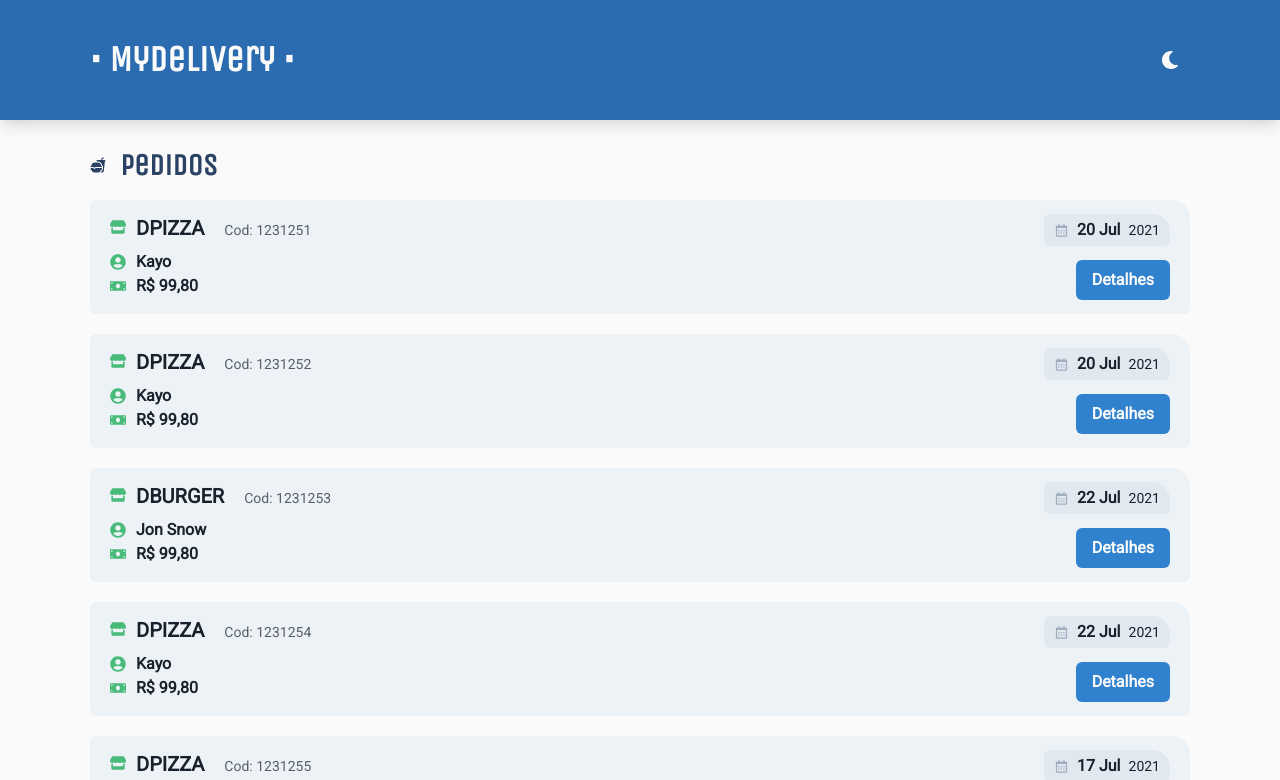
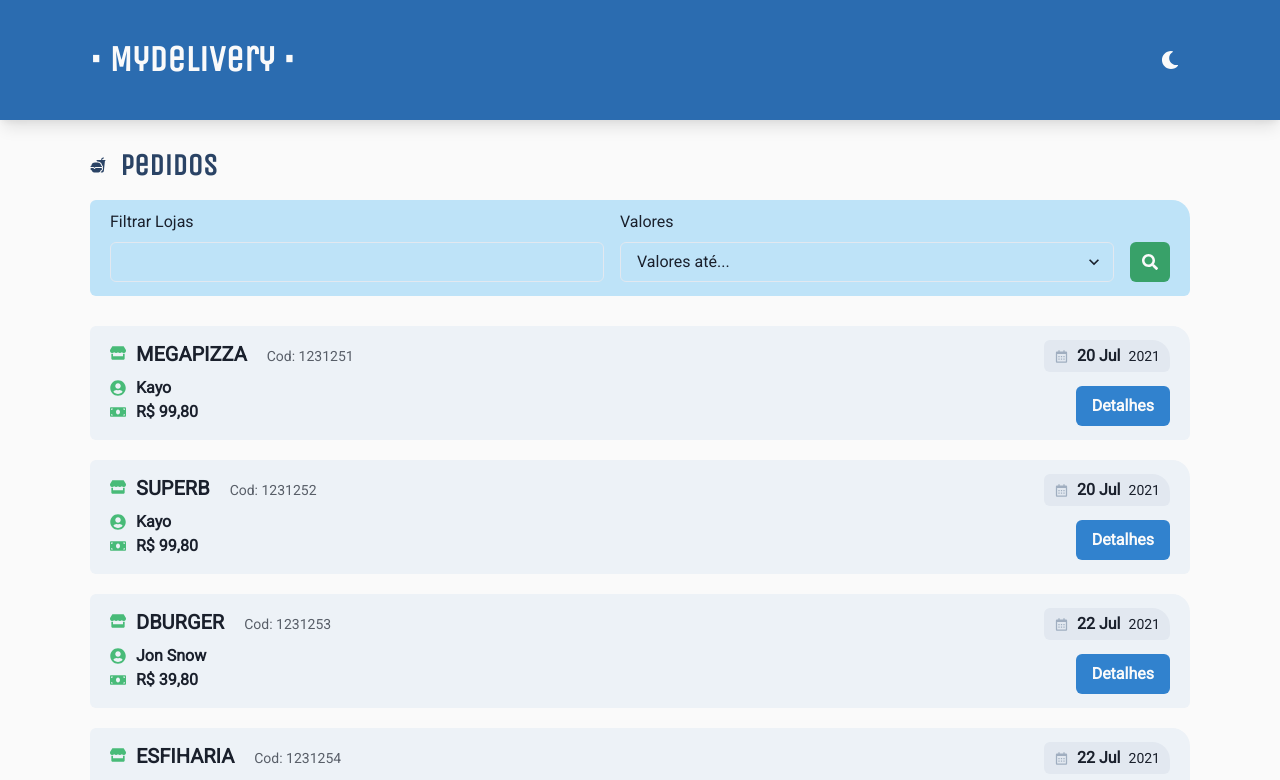
Before and after one commit to ericut/projeto-my-delivery, a React (Create React App) app: page / in a window 1280 px wide. Shown: the top 780 px of the page. Built offline with nearby package versions, Linux system fonts and the light colour scheme.

Commit message:
page: pedidos filtros na listagem de pedidos

```diff
--- a/src/data/pedidoDetalhes.data.tsx
+++ b/src/data/pedidoDetalhes.data.tsx
@@ -5,7 +5,7 @@ export const pedidoDetalhesData: IPedidosProps<IPedidoDataOrdersProps> = {
     {
       _id: '5f1a4d41db80ebde9c5bbd18',
       reference: 1231251,
-      store: 'DPIZZA',
+      store: 'MEGAPIZZA',
       customer: {
         name: 'Kayo',
       },
@@ -44,7 +44,7 @@ export const pedidoDetalhesData: IPedidosProps<IPedidoDataOrdersProps> = {
     {
       _id: '5f1a4e70db80ebde9c5bbd1e',
       reference: 1231252,
-      store: 'DPIZZA',
+      store: 'SUPERB',
       customer: {
         name: 'Kayo',
       },
@@ -116,7 +116,7 @@ export const pedidoDetalhesData: IPedidosProps<IPedidoDataOrdersProps> = {
     {
       _id: '60dbc44e974567510b629d3d',
       reference: 1231254,
-      store: 'DPIZZA',
+      store: 'ESFIHARIA',
       customer: {
         name: 'Kayo',
       },
@@ -221,7 +221,7 @@ export const pedidoDetalhesData: IPedidosProps<IPedidoDataOrdersProps> = {
     {
       _id: '60f9f29bdb5c71de58a08d74',
       reference: 1231257,
-      store: 'DPIZZA',
+      store: 'ZEROGRAU',
       customer: {
         name: 'teste',
       },
--- a/src/data/pedidos.data.tsx
+++ b/src/data/pedidos.data.tsx
@@ -5,7 +5,7 @@ export const pedidosData: IPedidosProps<IPedidoDataOrdersProps> = {
     {
       _id: '5f1a4d41db80ebde9c5bbd18',
       reference: 1231251,
-      store: 'DPIZZA',
+      store: 'MEGAPIZZA',
       customer: {
         name: 'Kayo',
       },
@@ -16,7 +16,7 @@ export const pedidosData: IPedidosProps<IPedidoDataOrdersProps> = {
     {
       _id: '5f1a4e70db80ebde9c5bbd1e',
       reference: 1231252,
-      store: 'DPIZZA',
+      store: 'SUPERB',
       customer: {
         name: 'Kayo',
       },
@@ -31,14 +31,14 @@ export const pedidosData: IPedidosProps<IPedidoDataOrdersProps> = {
       customer: {
         name: 'Jon Snow',
       },
-      amount: 8980,
+      amount: 2980,
       deliveryFee: 1000,
       date: '2021-07-22 11:20:30',
     },
     {
       _id: '60dbc44e974567510b629d3d',
       reference: 1231254,
-      store: 'DPIZZA',
+      store: 'ESFIHARIA',
       customer: {
         name: 'Kayo',
       },
@@ -71,7 +71,7 @@ export const pedidosData: IPedidosProps<IPedidoDataOrdersProps> = {
     {
       _id: '60f9f29bdb5c71de58a08d74',
       reference: 1231257,
-      store: 'DPIZZA',
+      store: 'ZEROGRAU',
       customer: {
         name: 'teste',
       },
--- a/src/pages/ListagemPedidos.tsx
+++ b/src/pages/ListagemPedidos.tsx
@@ -1,8 +1,21 @@
 import React, { useState, useMemo } from 'react';
 // chakra
-import { Text, Heading, Grid, Flex, Box, useColorModeValue } from '@chakra-ui/react';
+import {
+  Text,
+  Heading,
+  Grid,
+  Flex,
+  Box,
+  useColorModeValue,
+  IconButton,
+  Input,
+  FormControl,
+  FormLabel,
+  Select,
+} from '@chakra-ui/react';
 // icons
 import { IoFastFood } from 'react-icons/io5';
+import { FaSearch, FaTrash } from 'react-icons/fa';
 // data
 import { pedidosData } from '../data/pedidos.data';
 // interfaces
@@ -12,6 +25,10 @@ import CardPedido from './components/CardPedido';
 
 const ListagemPedidos = () => {
   const HeadingColor = useColorModeValue('blue.800', 'blue.200');
+  const FiltersBGColor = useColorModeValue('blue.100', 'blue.800');
+  //
+  const [buscarLoja, setBuscarLoja] = useState<string>('');
+  const [buscarValor, setBuscarValor] = useState<string>('');
 
   //
   // set da listagem de dados mocados
@@ -20,7 +37,7 @@ const ListagemPedidos = () => {
   // neste projeto não iremos tratar desta meneira mas como exemplo podemos utilizar o Query Params (caso a API solicite POST)
   // fetch('https://url',{method: 'POST', body: query:`{objectStrigs}`}).then(response => {setListaPedido(response.data)})
   //
-  const [listaPedidos] = useState<IPedidoDataOrdersProps[]>(pedidosData.orders);
+  const [listaPedidos, setListaPedidos] = useState<IPedidoDataOrdersProps[]>(pedidosData.orders);
 
   const listagemPedidos = useMemo(() => {
     return listaPedidos.map((item) => {
@@ -28,9 +45,74 @@ const ListagemPedidos = () => {
     });
   }, [listaPedidos]);
 
+  const filtrosPedido = () => {
+    function handleFiltrarTela() {
+      let dadosFiltrados = pedidosData.orders.filter((filteredItem) => {
+        let valorTotal = filteredItem.amount + filteredItem.deliveryFee;
+        let lojaFiltrada = buscarLoja && filteredItem.store.indexOf(buscarLoja.toUpperCase()) !== -1;
+        let valorFiltrado = buscarValor && valorTotal <= +buscarValor * 100;
+        return lojaFiltrada || valorFiltrado;
+      });
+
+      setListaPedidos(dadosFiltrados);
+    }
+    function handleLimparFiltros() {
+      setListaPedidos(pedidosData.orders);
+      setBuscarLoja('');
+      setBuscarValor('');
+    }
+
+    return (
+      <Flex
+        mb="30px"
+        p={{ md: '10px 20px 14px', sm: '20px 10px' }}
+        bg={FiltersBGColor}
+        borderRadius="6px 18px 6px 6px"
+        alignItems="flex-end"
+        justifyContent="space-between"
+        gridGap={4}
+      >
+        <FormControl>
+          <FormLabel>Filtrar Lojas</FormLabel>
+          <Input value={buscarLoja} onChange={(event) => setBuscarLoja(event.target.value)}></Input>
+        </FormControl>
+        <FormControl>
+          <FormLabel>Valores</FormLabel>
+          <Select placeholder="Valores até..." value={buscarValor} onChange={(e) => setBuscarValor(e.target.value)}>
+            <option value="50">Até R$ 50</option>
+            <option value="100">Até R$ 100</option>
+            <option value="200">Até R$ 200</option>
+          </Select>
+        </FormControl>
+        <IconButton
+          aria-label="Filtrar Pedidos"
+          icon={<FaSearch />}
+          colorScheme="green"
+          mt="10px"
+          onClick={() => handleFiltrarTela()}
+        >
+          Filtrar Pedidos
+        </IconButton>
+        {buscarLoja || buscarValor ? (
+          <IconButton
+            aria-label="Limpar Filtros"
+            icon={<FaTrash />}
+            colorScheme="gray"
+            mt="10px"
+            onClick={() => handleLimparFiltros()}
+          >
+            Limpar Filtros
+          </IconButton>
+        ) : (
+          <></>
+        )}
+      </Flex>
+    );
+  };
+
   return (
     <Flex justifyContent="center">
-      <Grid templateRows="50px 1fr" w={{ lg: '1100px', md: '90%', sm: '100%' }}>
+      <Grid templateRows="50px" w={{ lg: '1100px', md: '90%', sm: '100%' }}>
         <Flex alignItems="center" color={HeadingColor} mb="20px">
           <Text w="30px" pr="10px">
             <IoFastFood />
@@ -39,6 +121,7 @@ const ListagemPedidos = () => {
             Pedidos
           </Heading>
         </Flex>
+        <Box>{filtrosPedido()}</Box>
         <Box>{listagemPedidos}</Box>
       </Grid>
     </Flex>
```
